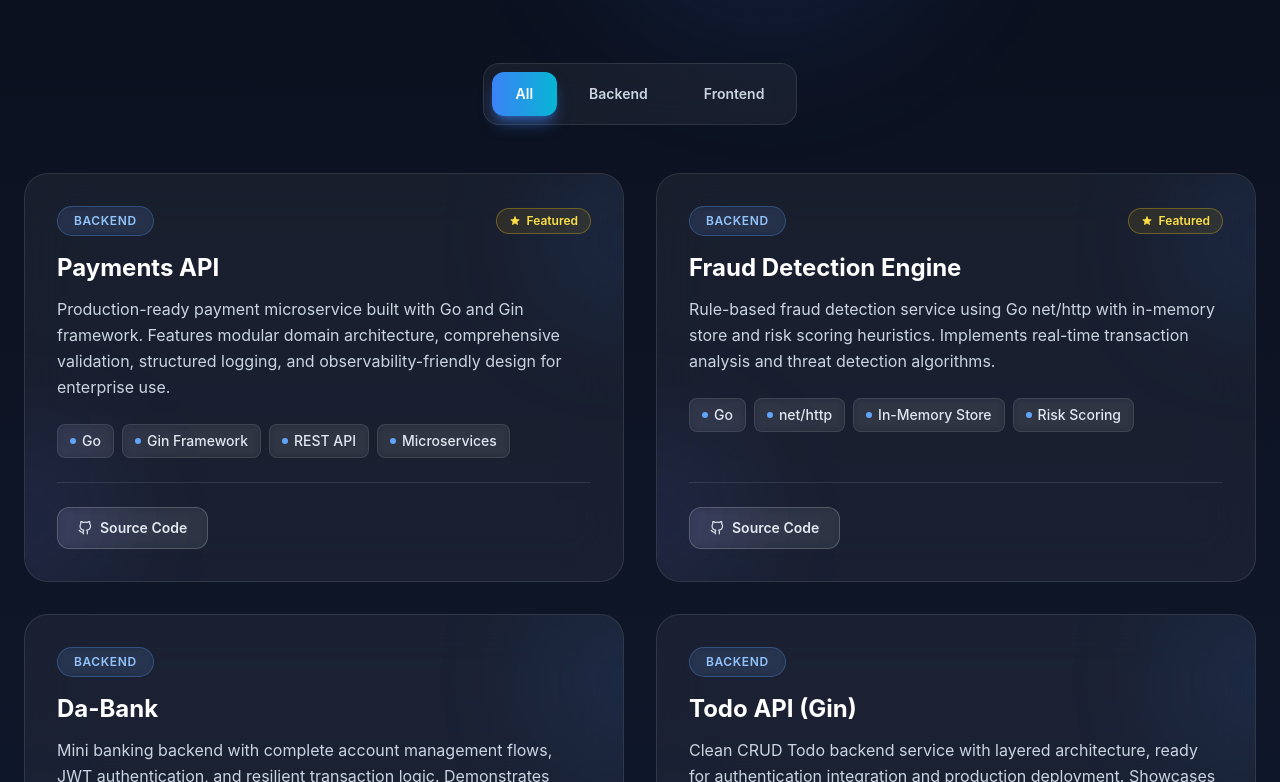
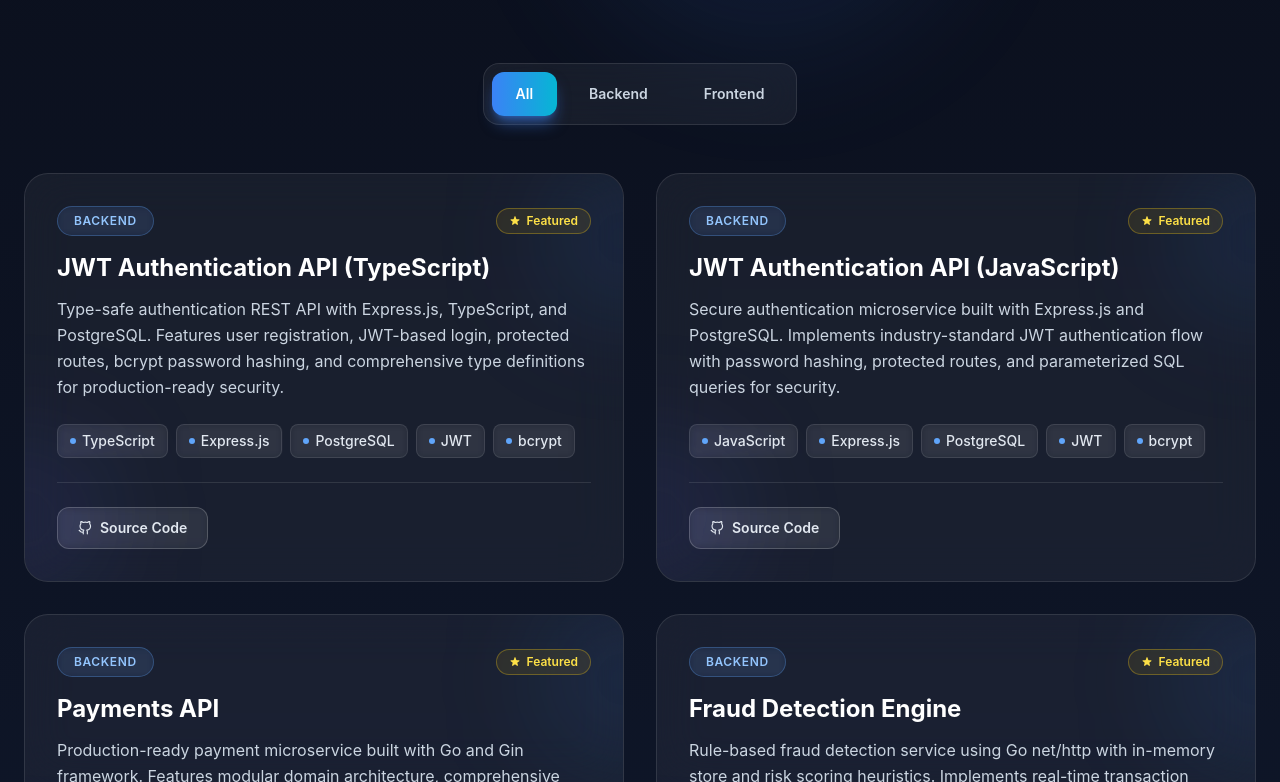
Before and after one commit to Daudsaid/daud-portfolio-site, a Next.js app: page / in a window 1280 px wide. Shown: the part 2736-3518 px from the top of the page. Built offline with nearby package versions, Linux system fonts and the light colour scheme.

Commit message:
Add JWT authentication API projects to portfolio

```diff
--- a/app/data/projects.js
+++ b/app/data/projects.js
@@ -1,4 +1,22 @@
 export const projects = [
+  {
+    title: 'JWT Authentication API (TypeScript)',
+    description: 'Type-safe authentication REST API with Express.js, TypeScript, and PostgreSQL. Features user registration, JWT-based login, protected routes, bcrypt password hashing, and comprehensive type definitions for production-ready security.',
+    stack: ['TypeScript', 'Express.js', 'PostgreSQL', 'JWT', 'bcrypt'],
+    liveUrl: null,
+    githubUrl: 'https://github.com/Daudsaid/auth-api-typescript',
+    category: 'Backend',
+    featured: true,
+  },
+  {
+    title: 'JWT Authentication API (JavaScript)',
+    description: 'Secure authentication microservice built with Express.js and PostgreSQL. Implements industry-standard JWT authentication flow with password hashing, protected routes, and parameterized SQL queries for security.',
+    stack: ['JavaScript', 'Express.js', 'PostgreSQL', 'JWT', 'bcrypt'],
+    liveUrl: null,
+    githubUrl: 'https://github.com/Daudsaid/auth-api-javascript',
+    category: 'Backend',
+    featured: true,
+  },
   {
     title: 'Payments API',
     description: 'Production-ready payment microservice built with Go and Gin framework. Features modular domain architecture, comprehensive validation, structured logging, and observability-friendly design for enterprise use.',
```
